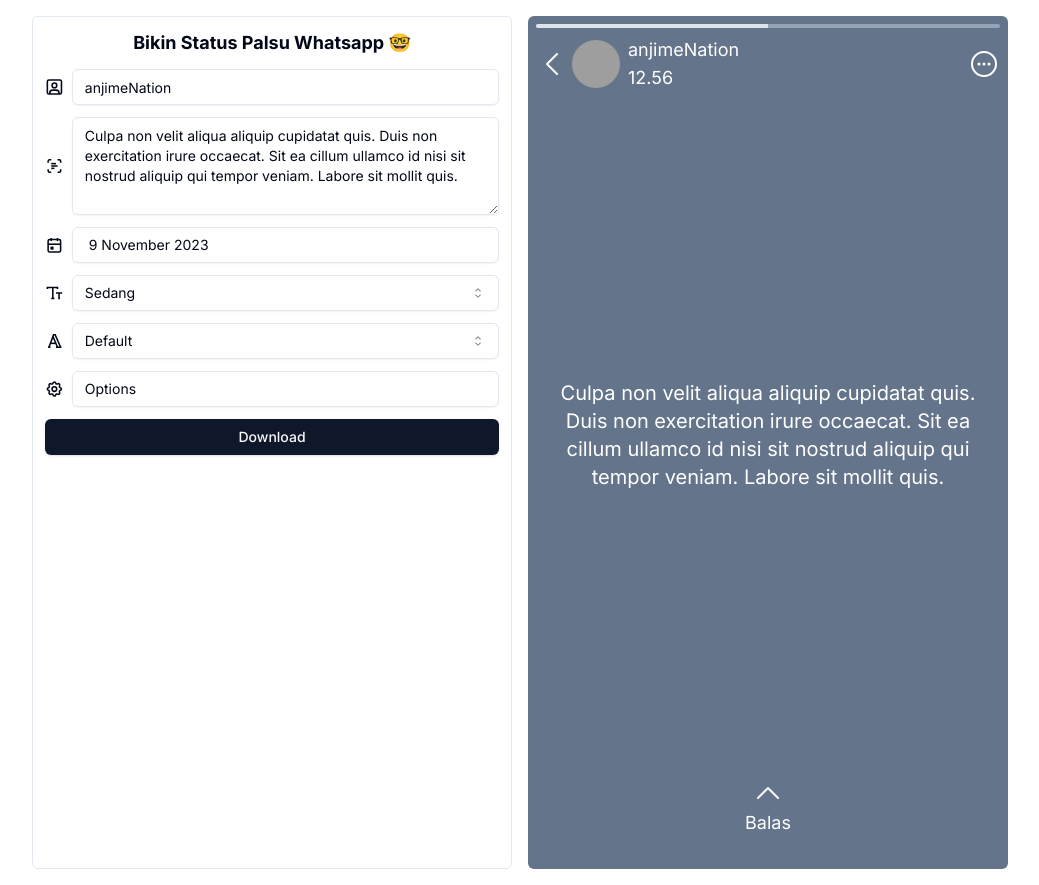
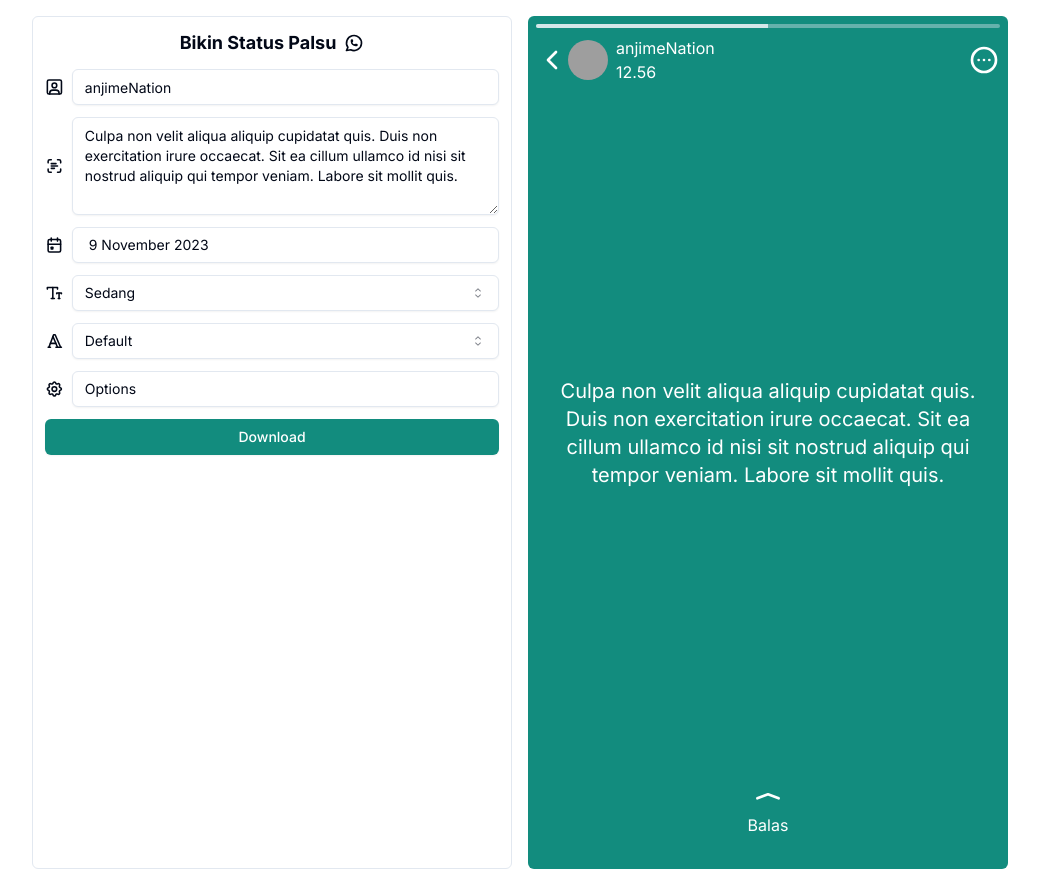
Before and after one commit to dotslashf/whatsapp-status-generator, a Next.js app: page / in a window 1280 px wide. Shown: the whole page, without its empty margins (120-1159 px from the left). Built offline with nearby package versions, Linux system fonts and the light colour scheme; grey boxes are pictures that could not be loaded.

Commit message:
feat: update UI and add brand color

```diff
--- a/app/components/Form.tsx
+++ b/app/components/Form.tsx
@@ -16,6 +16,7 @@ import {
   CollapsibleTrigger,
 } from '@/components/ui/collapsible';
 import {
+  BrandWhatsappIcon,
   CalendarIcon,
   ConfigIcon,
   FontIcon,
@@ -62,7 +63,9 @@ export default function Form(props: FormProps) {
   return (
     <div className="flex flex-col w-full p-3 space-y-3 border rounded-md">
       <h1 className="text-lg font-bold text-center">
-        Bikin Status Palsu Whatsapp 🤓
+        <span className="flex items-center justify-center">
+          Bikin Status Palsu <BrandWhatsappIcon className="w-5 h-5 ml-2" />
+        </span>
       </h1>
       <InputWithLabel
         id="name"
@@ -224,7 +227,7 @@ export default function Form(props: FormProps) {
       </Collapsible>
       <Button
         onClick={props.onButtonClick}
-        variant={'default'}
+        variant={'brand'}
         className="hidden mt-4 lg:block"
       >
         Download
--- a/app/components/FormStatus.tsx
+++ b/app/components/FormStatus.tsx
@@ -50,7 +50,12 @@ export default function FormStatus() {
         avatar={form.avatar}
         isSelfStatus={form.isSelfStatus}
       />
-      <Button onClick={onButtonClick} variant={'default'} className="lg:hidden">
+      <Button
+        onClick={onButtonClick}
+        variant={'brand'}
+        className="lg:hidden"
+        size={'xl'}
+      >
         Download
       </Button>
     </>
--- a/app/components/Icons.tsx
+++ b/app/components/Icons.tsx
@@ -10,6 +10,8 @@ export const SizeIcon = (props: IconProps) => (
     strokeWidth="2"
     stroke="currentColor"
     fill="none"
+    strokeLinecap="round"
+    strokeLinejoin="round"
   >
     <path stroke="none" d="M0 0h24v24H0z" fill="none" />
     <path d="M3 7v-2h13v2" />
@@ -29,6 +31,8 @@ export const FontIcon = (props: IconProps) => (
     strokeWidth="2"
     stroke="currentColor"
     fill="none"
+    strokeLinecap="round"
+    strokeLinejoin="round"
   >
     <path stroke="none" d="M0 0h24v24H0z" fill="none" />
     <path d="M4 20l3 0" />
@@ -47,6 +51,8 @@ export const CalendarIcon = (props: IconProps) => (
     strokeWidth="2"
     stroke="currentColor"
     fill="none"
+    strokeLinecap="round"
+    strokeLinejoin="round"
   >
     <path stroke="none" d="M0 0h24v24H0z" fill="none" />
     <path d="M4 5m0 2a2 2 0 0 1 2 -2h12a2 2 0 0 1 2 2v12a2 2 0 0 1 -2 2h-12a2 2 0 0 1 -2 -2z" />
@@ -67,6 +73,8 @@ export const TextIcon = (props: IconProps) => (
     strokeWidth="2"
     stroke="currentColor"
     fill="none"
+    strokeLinecap="round"
+    strokeLinejoin="round"
   >
     <path stroke="none" d="M0 0h24v24H0z" fill="none" />
     <path d="M4 8v-2a2 2 0 0 1 2 -2h2" />
@@ -87,6 +95,8 @@ export const PersonIcon = (props: IconProps) => (
     strokeWidth="2"
     stroke="currentColor"
     fill="none"
+    strokeLinecap="round"
+    strokeLinejoin="round"
   >
     <path stroke="none" d="M0 0h24v24H0z" fill="none" />
     <path d="M9 10a3 3 0 1 0 6 0a3 3 0 0 0 -6 0" />
@@ -103,9 +113,79 @@ export const ConfigIcon = (props: IconProps) => (
     strokeWidth="2"
     stroke="currentColor"
     fill="none"
+    strokeLinecap="round"
+    strokeLinejoin="round"
   >
     <path stroke="none" d="M0 0h24v24H0z" fill="none" />
     <path d="M10.325 4.317c.426 -1.756 2.924 -1.756 3.35 0a1.724 1.724 0 0 0 2.573 1.066c1.543 -.94 3.31 .826 2.37 2.37a1.724 1.724 0 0 0 1.065 2.572c1.756 .426 1.756 2.924 0 3.35a1.724 1.724 0 0 0 -1.066 2.573c.94 1.543 -.826 3.31 -2.37 2.37a1.724 1.724 0 0 0 -2.572 1.065c-.426 1.756 -2.924 1.756 -3.35 0a1.724 1.724 0 0 0 -2.573 -1.066c-1.543 .94 -3.31 -.826 -2.37 -2.37a1.724 1.724 0 0 0 -1.065 -2.572c-1.756 -.426 -1.756 -2.924 0 -3.35a1.724 1.724 0 0 0 1.066 -2.573c-.94 -1.543 .826 -3.31 2.37 -2.37c1 .608 2.296 .07 2.572 -1.065z" />
     <path d="M9 12a3 3 0 1 0 6 0a3 3 0 0 0 -6 0" />
   </svg>
 );
+
+export const ChevronLeftIcon = (props: IconProps) => (
+  <svg
+    xmlns="http://www.w3.org/2000/svg"
+    className={props.className}
+    viewBox="0 0 24 24"
+    strokeWidth="2"
+    stroke="currentColor"
+    fill="none"
+    strokeLinecap="round"
+    strokeLinejoin="round"
+  >
+    <path stroke="none" d="M0 0h24v24H0z" fill="none" />
+    <path d="M15 6l-6 6l6 6" />
+  </svg>
+);
+
+export const ChevronCompactUpIcon = (props: IconProps) => (
+  <svg
+    xmlns="http://www.w3.org/2000/svg"
+    className={props.className}
+    viewBox="0 0 24 24"
+    strokeWidth="2"
+    stroke="currentColor"
+    fill="none"
+    strokeLinecap="round"
+    strokeLinejoin="round"
+  >
+    <path stroke="none" d="M0 0h24v24H0z" fill="none" />
+    <path d="M4 13l8 -3l8 3" />
+  </svg>
+);
+
+export const CircularDotIcon = (props: IconProps) => (
+  <svg
+    xmlns="http://www.w3.org/2000/svg"
+    className={props.className}
+    viewBox="0 0 24 24"
+    strokeWidth="2"
+    stroke="currentColor"
+    fill="none"
+    strokeLinecap="round"
+    strokeLinejoin="round"
+  >
+    <path stroke="none" d="M0 0h24v24H0z" fill="none" />
+    <path d="M12 12m-9 0a9 9 0 1 0 18 0a9 9 0 1 0 -18 0" />
+    <path d="M8 12l0 .01" />
+    <path d="M12 12l0 .01" />
+    <path d="M16 12l0 .01" />
+  </svg>
+);
+
+export const BrandWhatsappIcon = (props: IconProps) => (
+  <svg
+    xmlns="http://www.w3.org/2000/svg"
+    className={props.className}
+    viewBox="0 0 24 24"
+    strokeWidth="2"
+    stroke="currentColor"
+    fill="none"
+    strokeLinecap="round"
+    strokeLinejoin="round"
+  >
+    <path stroke="none" d="M0 0h24v24H0z" fill="none" />
+    <path d="M3 21l1.65 -3.8a9 9 0 1 1 3.4 2.9l-5.05 .9" />
+    <path d="M9 10a.5 .5 0 0 0 1 0v-1a.5 .5 0 0 0 -1 0v1a5 5 0 0 0 5 5h1a.5 .5 0 0 0 0 -1h-1a.5 .5 0 0 0 0 1" />
+  </svg>
+);
--- a/app/components/Status.tsx
+++ b/app/components/Status.tsx
@@ -3,6 +3,11 @@ import { Avatar, AvatarImage, AvatarFallback } from '@radix-ui/react-avatar';
 import { useForm } from '../hooks/useForm';
 import clsx from 'clsx';
 import { use, useEffect, useRef } from 'react';
+import {
+  ChevronCompactUpIcon,
+  ChevronLeftIcon,
+  CircularDotIcon,
+} from './Icons';
 
 interface StatusProps {
   status: string;
@@ -21,54 +26,26 @@ export default function Status(props: Readonly<StatusProps>) {
 
   return (
     <div
-      className="relative flex flex-col max-w-lg text-xs text-white rounded-md aspect-status"
+      className="relative flex flex-col max-w-lg text-base text-white rounded-md aspect-status"
       style={{ background: form.backgroundColor }}
       ref={props.innerRef}
       suppressHydrationWarning
     >
       <Bullets />
       <div className="flex items-center px-2 pt-2">
-        <svg
-          fill="none"
-          stroke="currentColor"
-          strokeWidth={1.5}
-          viewBox="0 0 24 24"
-          xmlns="http://www.w3.org/2000/svg"
-          aria-hidden="true"
-          className="w-8 h-8 mr-1"
-        >
-          <path
-            strokeLinecap="round"
-            strokeLinejoin="round"
-            d="M15.75 19.5L8.25 12l7.5-7.5"
-          />
-        </svg>
+        <ChevronLeftIcon className="w-8 h-8" />
         <Avatar className="mr-2">
           <AvatarImage
             src={props.avatar}
-            className="object-cover object-center w-12 h-12 rounded-full aspect-square"
+            className="object-cover object-center w-10 h-10 rounded-full aspect-square"
           />
-          <AvatarFallback className="w-10 h-10">CN</AvatarFallback>
+          <AvatarFallback className="w-12 h-12">JK</AvatarFallback>
         </Avatar>
-        <div className="flex flex-col text-lg">
+        <div className="flex flex-col">
           <span>{form.name ? form.name : 'Sample Name'}</span>
           <span suppressHydrationWarning>{props.date}</span>
         </div>
-        <svg
-          fill="none"
-          stroke="currentColor"
-          strokeWidth={1.5}
-          viewBox="0 0 24 24"
-          xmlns="http://www.w3.org/2000/svg"
-          aria-hidden="true"
-          className="w-8 h-8 ml-auto"
-        >
-          <path
-            strokeLinecap="round"
-            strokeLinejoin="round"
-            d="M8.625 12a.375.375 0 11-.75 0 .375.375 0 01.75 0zm0 0H8.25m4.125 0a.375.375 0 11-.75 0 .375.375 0 01.75 0zm0 0H12m4.125 0a.375.375 0 11-.75 0 .375.375 0 01.75 0zm0 0h-.375M21 12a9 9 0 11-18 0 9 9 0 0118 0z"
-          />
-        </svg>
+        <CircularDotIcon className="w-8 h-8 ml-auto" />
       </div>
       <div className="flex items-center px-8 m-auto text-sm text-center">
         <p
@@ -85,24 +62,8 @@ export default function Status(props: Readonly<StatusProps>) {
         </p>
       </div>
       <div className="flex flex-col items-center pb-8 text-center">
-        <svg
-          fill="none"
-          stroke="currentColor"
-          strokeWidth={1.5}
-          viewBox="0 0 24 24"
-          xmlns="http://www.w3.org/2000/svg"
-          aria-hidden="true"
-          className="w-8 h-8"
-        >
-          <path
-            strokeLinecap="round"
-            strokeLinejoin="round"
-            d="M4.5 15.75l7.5-7.5 7.5 7.5"
-          />
-        </svg>
-        <span className="text-lg">
-          {props.isSelfStatus ? 'Bagikan' : 'Balas'}
-        </span>
+        <ChevronCompactUpIcon className="w-8 h-8" />
+        <span>{props.isSelfStatus ? 'Bagikan' : 'Balas'}</span>
       </div>
     </div>
   );
--- a/app/hooks/useForm.tsx
+++ b/app/hooks/useForm.tsx
@@ -12,7 +12,7 @@ const initialForm = {
   date: new Date(),
   statusTextSize: 'default',
   statusFontName: 'font-inter',
-  backgroundColor: '#64748B',
+  backgroundColor: '#128C7E',
   textColor: '#FFFFFF',
   avatar: 'https://avatars.githubusercontent.com/u/38921923?v=4',
   isSelfStatus: false,
--- a/components/ui/button.tsx
+++ b/components/ui/button.tsx
@@ -20,11 +20,13 @@ const buttonVariants = cva(
         ghost: 'hover:bg-accent hover:text-accent-foreground',
         link: 'text-primary underline-offset-4 hover:underline',
         white: 'bg-white text-primary-background shadow-sm',
+        brand: 'bg-brand text-white shadow-sm',
       },
       size: {
         default: 'h-9 px-4 py-2',
         sm: 'h-8 rounded-md px-3 text-xs',
         lg: 'h-10 rounded-md px-8',
+        xl: 'h-12 rounded-md px-10',
         icon: 'h-9 w-9',
       },
     },
--- a/tailwind.config.js
+++ b/tailwind.config.js
@@ -50,6 +50,9 @@ module.exports = {
           DEFAULT: 'hsl(var(--card))',
           foreground: 'hsl(var(--card-foreground))',
         },
+        brand: {
+          DEFAULT: '#128C7E',
+        },
       },
       borderRadius: {
         lg: 'var(--radius)',
```
